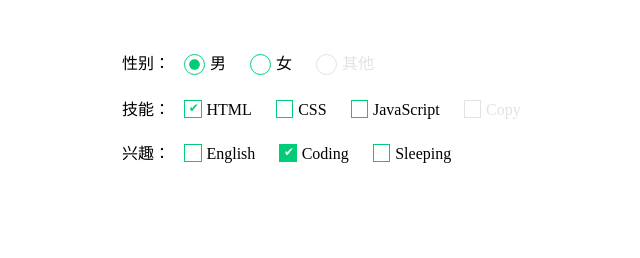
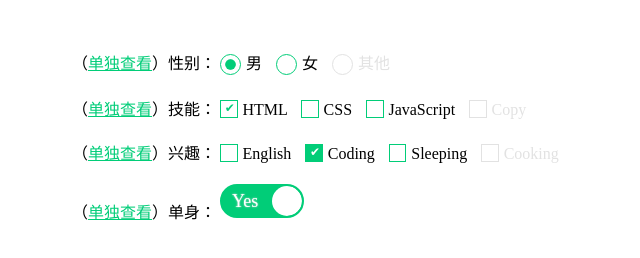
Before and after one commit to wencaizhang/wheels, a plain HTML site: page check/index.html in a window 1280 px wide. Shown: the whole page, without its empty margins (268-908 px from the left). Drawn offline with Linux system fonts and the light colour scheme.

Commit message:
update check/index.html

```diff
--- a/check/index.html
+++ b/check/index.html
@@ -11,23 +11,16 @@
             padding: 0;
             margin: 0;
         }
-
-        li {
-            list-style: none;
+        a {
+            color: #01cd78;
         }
-
-        ul,
-        li {
-            display: inline-block;
+        .options span {
+            padding-right: 10px;
         }
 
         .demo {
-            width: 500px;
+            width: 600px;
             margin: 50px auto;
-        }
-
-        .demo li {
-            padding: 0 10px;
         }
 
         .demo .container {
@@ -150,65 +143,152 @@
         }
 
         /* ===================== */
+                /* ======================== */
+
+        /* === 未选中状态 === */
+
+        .switch-container input[type="checkbox"] {
+            display: none;
+        }
+
+        .switch-container label {
+            position: relative;
+            display: inline-block;
+            width: 80px;
+            height: 30px;
+            background-color: #ccc;
+            border: 2px solid #ccc;
+            border-radius: 30px;
+            overflow: hidden;
+            user-select: none;
+        }
+
+        .switch-container .circle {
+            position: absolute;
+            top: 0;
+            left: 0;
+            width: 30px;
+            height: 30px;
+            border-radius: 50%;
+            background-color: #fff;
+        }
+
+        .switch-container label .text {
+            line-height: 30px;
+            font-size: 18px;
+            text-shadow: 0 0 2px #ddd;
+        }
+
+        .switch-container label .on {
+            color: #fff;
+            display: none;
+            text-indent: 10px;
+        }
+
+        .switch-container label .off {
+            color: #fff;
+            display: inline-block;
+            text-indent: 34px;
+        }
+
+        .switch-container label .circle {
+            left: 0;
+            transition: all 0.3s;
+        }
+
+        /* === 选中状态 === */
+
+        .switch-container input[type="checkbox"]:checked+label {
+            background-color: #01cd78;
+            border: 2px solid #01cd78;
+        }
+
+        .switch-container input[type="checkbox"]:checked+label .circle {
+            left: 50px;
+        }
+
+        .switch-container input[type="checkbox"]:checked+label .on {
+            display: inline-block;
+        }
+
+        .switch-container input[type="checkbox"]:checked+label .off {
+            display: none;
+        }
+
+        /* ======================== */
     </style>
 </head>
 
 <body>
     <div class="demo">
         <div class="container radio-container">
-            <span>性别：</span>
-            <ul class="radio-options">
-                <li>
+            <span>（<a href="input-radio.html" target="_blank">单独查看</a>）性别：</span>
+            <span class="radio-options options">
+                <span>
                     <input id="sex-man" type="radio" name="sex" value="1" checked>
                     <label for="sex-man">男</label>
-                </li>
-                <li>
+                </span>
+                <span>
                     <input id="sex-women" type="radio" name="sex" value="0">
                     <label for="sex-women">女</label>
-                </li>
-                <li>
+                </span>
+                <span>
                     <input id="sex-other" type="radio" name="sex" value="-1" disabled>
                     <label for="sex-other">其他</label>
-                </li>
-            </ul>
+                </span>
+            </span>
         </div>
         <div class="container checkbox-container skills">
-            <span>技能：</span>
-            <ul class="checkbox-options">
-                <li>
+            <span>（<a href="input-checkbox.html" target="_blank">单独查看</a>）技能：</span>
+            <span class="checkbox-options options">
+                <span>
                     <input id="skill-HTML" type="checkbox" name="skill" value="HTML" checked>
                     <label for="skill-HTML">HTML</label>
-                </li>
-                <li>
+                </span>
+                <span>
                     <input id="skill-CSS" type="checkbox" name="skill" value="CSS">
                     <label for="skill-CSS">CSS</label>
-                </li>
-                <li>
+                </span>
+                <span>
                     <input id="skill-JavaScript" type="checkbox" name="skill" value="JavaScript">
                     <label for="skill-JavaScript">JavaScript</label>
-                </li>
-                <li>
+                </span>
+                <span>
                     <input id="skill-Copy" type="checkbox" name="skill" value="Copy" disabled>
                     <label for="skill-Copy">Copy</label>
-                </li>
-            </ul>
+                </span>
+            </span>
         </div>
         <div class="container checkbox-container interests">
-            <span>兴趣：</span>
-            <ul class="checkbox-options">
-                <li>
+            <span>（<a href="input-checkbox2.html" target="_blank">单独查看</a>）兴趣：</span>
+            <span class="checkbox-options options">
+                <span>
                     <input id="skill-English" type="checkbox" name="skill" value="English">
                     <label for="skill-English">English</label>
-                </li>
-                <li>
+                </span>
+                <span>
                     <input id="skill-Coding" type="checkbox" name="skill" value="Coding" checked>
                     <label for="skill-Coding">Coding</label>
-                </li>
-                <li>
+                </span>
+                <span>
                     <input id="skill-Sleeping" type="checkbox" name="skill" value="Sleeping">
                     <label for="skill-Sleeping">Sleeping</label>
-                </li>
-            </ul>
+                </span>
+                <span>
+                    <input id="skill-Cooking" type="checkbox" name="skill" value="Cooking" disabled>
+                    <label for="skill-Cooking">Cooking</label>
+                </span>
+            </span>
+        </div>
+
+        <div class="switch-container">
+            <span>（<a href="switch-with-text.html" target="_blank">单独查看</a>）单身：</span>
+            <input type="checkbox" id="switch-input" name="switch" checked>
+            <label for="switch-input">
+                <span class="circle"></span>
+                <span class="text on">Yes</span>
+                <span class="text off">No</span>
+            </label>
         </div>
     </div>
 </body>
```
